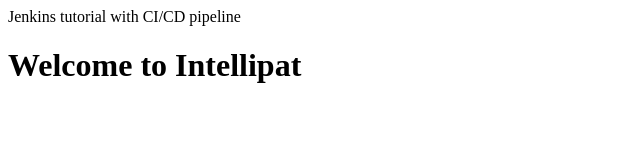
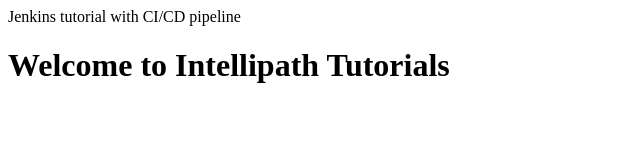
Before and after one commit to Venkataram2717/Website, a plain HTML site: page index.html in a window 1280 px wide. Shown: the whole page, without its empty margins (0-640 px from the left). Drawn offline with Linux system fonts and the light colour scheme.

Commit message:
Added some details

```diff
--- a/index.html
+++ b/index.html
@@ -1,6 +1,6 @@
 <html>
 <head>Jenkins tutorial with CI/CD pipeline</head>
 <Body>
-<h1> Welcome to Intellipat</h1>
+<h1> Welcome to Intellipath Tutorials</h1>
 </Body>
 </html>
```
